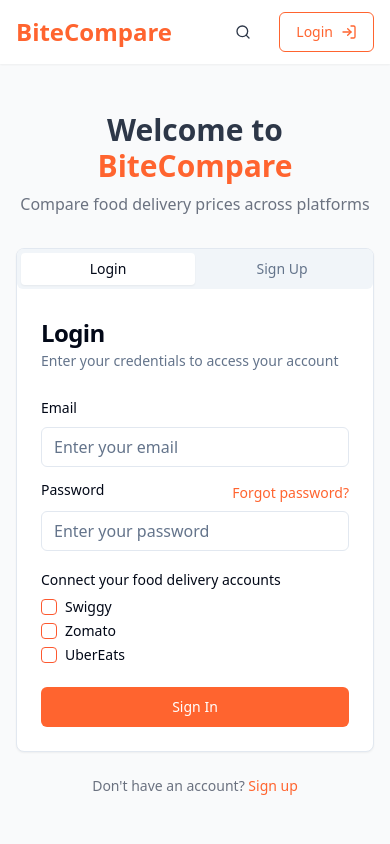
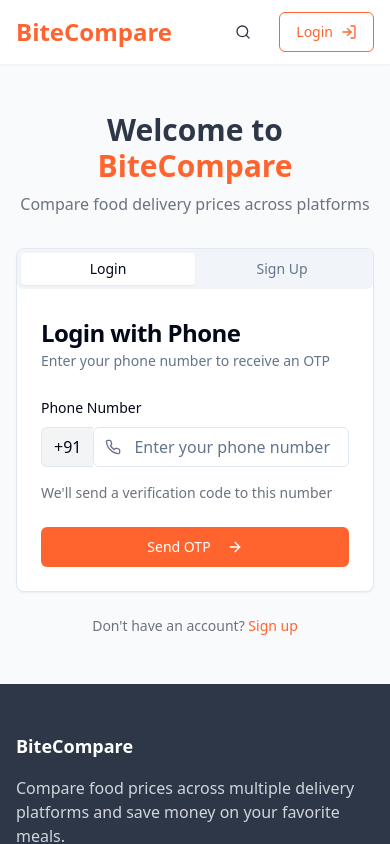
Before and after one commit to nani-0708/foodproject, a React (Vite) app: page /login in a window 390 px wide. Shown: the top 844 px of the page. Built offline with nearby package versions, Linux system fonts and the light colour scheme.

Commit message:
feat: Implement phone number and OTP login
Adds phone number and OTP authentication to the login page.

```diff
--- a/src/pages/Login.tsx
+++ b/src/pages/Login.tsx
@@ -1,23 +1,25 @@
 
 import React, { useState, useEffect } from 'react';
 import { useNavigate } from 'react-router-dom';
-import { Checkbox } from "@/components/ui/checkbox";
 import { Button } from "@/components/ui/button";
 import { Input } from "@/components/ui/input";
 import { Card, CardContent, CardDescription, CardFooter, CardHeader, CardTitle } from "@/components/ui/card";
 import { Tabs, TabsContent, TabsList, TabsTrigger } from "@/components/ui/tabs";
 import { Label } from "@/components/ui/label";
 import { useToast } from "@/hooks/use-toast";
+import { Phone, KeyRound, ArrowRight, Check } from "lucide-react";
+import { InputOTP, InputOTPGroup, InputOTPSlot } from "@/components/ui/input-otp";
 import Navbar from '@/components/Navbar';
 import Footer from '@/components/Footer';
 
 const Login = () => {
   const navigate = useNavigate();
   const { toast } = useToast();
-  const [email, setEmail] = useState('');
-  const [password, setPassword] = useState('');
+  const [phoneNumber, setPhoneNumber] = useState('');
+  const [otp, setOtp] = useState('');
+  const [isLoading, setIsLoading] = useState(false);
+  const [showOtpInput, setShowOtpInput] = useState(false);
   const [activeTab, setActiveTab] = useState('login');
-  const [isLoading, setIsLoading] = useState(false);
   const [connectedApps, setConnectedApps] = useState({
     swiggy: false,
     zomato: false,
@@ -35,14 +37,49 @@ const Login = () => {
     }
   }, [navigate]);
 
-  const handleLogin = (e: React.FormEvent) => {
+  const handleSendOtp = (e: React.FormEvent) => {
     e.preventDefault();
+
+    if (!phoneNumber || phoneNumber.length < 10) {
+      toast({
+        title: "Invalid phone number",
+        description: "Please enter a valid phone number",
+        variant: "destructive",
+      });
+      return;
+    }
+
+    setIsLoading(true);
+
+    // Simulate OTP sending with timeout
+    setTimeout(() => {
+      setShowOtpInput(true);
+      setIsLoading(false);
+      toast({
+        title: "OTP sent",
+        description: `OTP has been sent to ${phoneNumber}`,
+      });
+    }, 1500);
+  };
+
+  const handleVerifyOtp = (e: React.FormEvent) => {
+    e.preventDefault();
+
+    if (!otp || otp.length < 6) {
+      toast({
+        title: "Invalid OTP",
+        description: "Please enter a valid 6-digit OTP",
+        variant: "destructive",
+      });
+      return;
+    }
+
     setIsLoading(true);
 
     // Simulate API call with timeout
     setTimeout(() => {
-      // Demo login - in a real app we would validate credentials
-      if (email && password) {
+      // Demo verification - in a real app we would validate OTP with backend
+      if (otp === "123456") { // For demo purposes only, use a fixed OTP
         // Create connected apps array based on checkbox selections
         const appConnections = [
           { platform: 'Swiggy', isConnected: connectedApps.swiggy, lastSync: new Date() },
@@ -52,7 +89,7 @@ const Login = () => {
 
         // Save login state to localStorage
         localStorage.setItem('user', JSON.stringify({
-          email,
+          phoneNumber,
           isLoggedIn: true,
           timestamp: new Date(),
           connectedApps: appConnections
@@ -67,8 +104,8 @@ const Login = () => {
         navigate('/');
       } else {
         toast({
-          title: "Login failed",
-          description: "Please enter your email and password",
+          title: "Invalid OTP",
+          description: "The OTP you entered is incorrect. Please try again.",
           variant: "destructive",
         });
       }
@@ -79,14 +116,23 @@ const Login = () => {
 
   const handleSignup = (e: React.FormEvent) => {
     e.preventDefault();
+
+    if (!phoneNumber || phoneNumber.length < 10) {
+      toast({
+        title: "Invalid phone number",
+        description: "Please enter a valid phone number",
+        variant: "destructive",
+      });
+      return;
+    }
+
     setIsLoading(true);
 
     // Simulate API call with timeout
     setTimeout(() => {
-      if (email && password) {
       // Save login state to localStorage (same as login for demo)
       localStorage.setItem('user', JSON.stringify({
-          email,
+        phoneNumber,
         isLoggedIn: true,
         timestamp: new Date(),
         connectedApps: [] // New accounts have no connected apps
@@ -99,13 +145,6 @@ const Login = () => {
 
       // Redirect to home page
       navigate('/');
-      } else {
-        toast({
-          title: "Signup failed",
-          description: "Please fill all required fields",
-          variant: "destructive",
-        });
-      }
 
       setIsLoading(false);
     }, 1500);
@@ -131,90 +170,39 @@ const Login = () => {
                 </TabsList>
 
                 <TabsContent value="login">
-                  <form onSubmit={handleLogin}>
+                  {!showOtpInput ? (
+                    <form onSubmit={handleSendOtp}>
                       <CardHeader>
-                      <CardTitle>Login</CardTitle>
-                      <CardDescription>Enter your credentials to access your account</CardDescription>
+                        <CardTitle>Login with Phone</CardTitle>
+                        <CardDescription>Enter your phone number to receive an OTP</CardDescription>
                       </CardHeader>
 
                       <CardContent className="space-y-4">
                         <div className="space-y-2">
-                        <Label htmlFor="email">Email</Label>
+                          <Label htmlFor="phone">Phone Number</Label>
+                          <div className="flex">
+                            <div className="flex items-center px-3 bg-gray-100 border border-r-0 border-input rounded-l-md">
+                              +91
+                            </div>
+                            <div className="relative flex-1">
+                              <Phone className="absolute left-3 top-1/2 transform -translate-y-1/2 text-gray-500 h-4 w-4" />
                               <Input
-                          id="email"
-                          type="email"
-                          placeholder="Enter your email"
-                          value={email}
-                          onChange={(e) => setEmail(e.target.value)}
+                                id="phone"
+                                type="tel"
+                                placeholder="Enter your phone number"
+                                value={phoneNumber}
+                                onChange={(e) => setPhoneNumber(e.target.value)}
+                                className="pl-10"
+                                maxLength={10}
                                 required
                               />
                             </div>
-
-                      <div className="space-y-2">
-                        <div className="flex justify-between">
-                          <Label htmlFor="password">Password</Label>
-                          <a href="#" className="text-sm text-food-orange">Forgot password?</a>
                           </div>
-                        <Input
-                          id="password"
-                          type="password"
-                          placeholder="Enter your password"
-                          value={password}
-                          onChange={(e) => setPassword(e.target.value)}
-                          required
-                        />
                         </div>
 
                         <div className="space-y-2">
-                        <Label>Connect your food delivery accounts</Label>
-                        <div className="space-y-2">
-                          <div className="flex items-center space-x-2">
-                            <Checkbox
-                              id="swiggy"
-                              checked={connectedApps.swiggy}
-                              onCheckedChange={(checked) =>
-                                setConnectedApps({...connectedApps, swiggy: !!checked})
-                              }
-                            />
-                            <label
-                              htmlFor="swiggy"
-                              className="text-sm font-medium leading-none peer-disabled:cursor-not-allowed peer-disabled:opacity-70"
-                            >
-                              Swiggy
-                            </label>
-                          </div>
-
-                          <div className="flex items-center space-x-2">
-                            <Checkbox
-                              id="zomato"
-                              checked={connectedApps.zomato}
-                              onCheckedChange={(checked) =>
-                                setConnectedApps({...connectedApps, zomato: !!checked})
-                              }
-                            />
-                            <label
-                              htmlFor="zomato"
-                              className="text-sm font-medium leading-none peer-disabled:cursor-not-allowed peer-disabled:opacity-70"
-                            >
-                              Zomato
-                            </label>
-                          </div>
-
-                          <div className="flex items-center space-x-2">
-                            <Checkbox
-                              id="uberEats"
-                              checked={connectedApps.uberEats}
-                              onCheckedChange={(checked) =>
-                                setConnectedApps({...connectedApps, uberEats: !!checked})
-                              }
-                            />
-                            <label
-                              htmlFor="uberEats"
-                              className="text-sm font-medium leading-none peer-disabled:cursor-not-allowed peer-disabled:opacity-70"
-                            >
-                              UberEats
-                            </label>
-                          </div>
+                          <div className="flex items-center justify-between text-sm">
+                            <span className="text-gray-500">We'll send a verification code to this number</span>
                           </div>
                         </div>
                       </CardContent>
@@ -225,54 +213,106 @@ const Login = () => {
                           className="w-full bg-food-orange hover:bg-food-orange/90"
                           disabled={isLoading}
                         >
-                        {isLoading ? "Signing in..." : "Sign In"}
+                          {isLoading ? "Sending OTP..." : "Send OTP"}
+                          <ArrowRight className="ml-2 h-4 w-4" />
                         </Button>
                       </CardFooter>
                     </form>
+                  ) : (
+                    <form onSubmit={handleVerifyOtp}>
+                      <CardHeader>
+                        <CardTitle>Enter OTP</CardTitle>
+                        <CardDescription>We've sent a verification code to {phoneNumber}</CardDescription>
+                      </CardHeader>
+
+                      <CardContent className="space-y-4">
+                        <div className="space-y-2">
+                          <Label htmlFor="otp">One-Time Password</Label>
+                          <div className="flex justify-center">
+                            <InputOTP maxLength={6} value={otp} onChange={setOtp}>
+                              <InputOTPGroup>
+                                <InputOTPSlot index={0} />
+                                <InputOTPSlot index={1} />
+                                <InputOTPSlot index={2} />
+                                <InputOTPSlot index={3} />
+                                <InputOTPSlot index={4} />
+                                <InputOTPSlot index={5} />
+                              </InputOTPGroup>
+                            </InputOTP>
+                          </div>
+                        </div>
+
+                        <div className="text-center">
+                          <button
+                            type="button"
+                            className="text-food-orange text-sm hover:underline"
+                            onClick={() => setShowOtpInput(false)}
+                          >
+                            Change phone number
+                          </button>
+                          <div className="mt-2">
+                            <button
+                              type="button"
+                              className="text-food-orange text-sm hover:underline"
+                              onClick={handleSendOtp}
+                            >
+                              Resend OTP
+                            </button>
+                          </div>
+                        </div>
+                      </CardContent>
+
+                      <CardFooter>
+                        <Button
+                          type="submit"
+                          className="w-full bg-food-orange hover:bg-food-orange/90"
+                          disabled={isLoading}
+                        >
+                          {isLoading ? "Verifying..." : "Verify & Login"}
+                          <Check className="ml-2 h-4 w-4" />
+                        </Button>
+                      </CardFooter>
+                    </form>
+                  )}
                 </TabsContent>
 
                 <TabsContent value="signup">
                   <form onSubmit={handleSignup}>
                     <CardHeader>
                       <CardTitle>Create an account</CardTitle>
-                      <CardDescription>Enter your details to create a new account</CardDescription>
+                      <CardDescription>Enter your phone number to create a new account</CardDescription>
                     </CardHeader>
 
                     <CardContent className="space-y-4">
                       <div className="space-y-2">
-                        <Label htmlFor="signup-email">Email</Label>
+                        <Label htmlFor="signup-phone">Phone Number</Label>
+                        <div className="flex">
+                          <div className="flex items-center px-3 bg-gray-100 border border-r-0 border-input rounded-l-md">
+                            +91
+                          </div>
+                          <div className="relative flex-1">
+                            <Phone className="absolute left-3 top-1/2 transform -translate-y-1/2 text-gray-500 h-4 w-4" />
                             <Input
-                          id="signup-email"
-                          type="email"
-                          placeholder="Enter your email"
-                          value={email}
-                          onChange={(e) => setEmail(e.target.value)}
+                              id="signup-phone"
+                              type="tel"
+                              placeholder="Enter your phone number"
+                              value={phoneNumber}
+                              onChange={(e) => setPhoneNumber(e.target.value)}
+                              className="pl-10"
+                              maxLength={10}
                               required
                             />
                           </div>
-
-                      <div className="space-y-2">
-                        <Label htmlFor="signup-password">Password</Label>
-                        <Input
-                          id="signup-password"
-                          type="password"
-                          placeholder="Create a password"
-                          value={password}
-                          onChange={(e) => setPassword(e.target.value)}
-                          required
-                        />
+                        </div>
                       </div>
 
-                      <div className="space-y-2">
-                        <Label htmlFor="terms" className="text-sm flex items-start space-x-2">
-                          <Checkbox id="terms" />
-                          <span>
-                            I agree to the
-                            <a href="#" className="text-food-orange mx-1">Terms of Service</a>
-                            and
-                            <a href="#" className="text-food-orange mx-1">Privacy Policy</a>
-                          </span>
-                        </Label>
+                      <div className="space-y-2 text-sm text-gray-500">
+                        <p>By continuing, you agree to our</p>
+                        <div className="flex space-x-1">
+                          <a href="#" className="text-food-orange hover:underline">Terms of Service</a>
+                          <span>and</span>
+                          <a href="#" className="text-food-orange hover:underline">Privacy Policy</a>
+                        </div>
                       </div>
                     </CardContent>
 
@@ -294,7 +334,10 @@ const Login = () => {
               <p>
                 {activeTab === 'login' ? "Don't have an account? " : "Already have an account? "}
                 <button
-                  onClick={() => setActiveTab(activeTab === 'login' ? 'signup' : 'login')}
+                  onClick={() => {
+                    setActiveTab(activeTab === 'login' ? 'signup' : 'login');
+                    setShowOtpInput(false);
+                  }}
                   className="text-food-orange hover:underline"
                 >
                   {activeTab === 'login' ? "Sign up" : "Sign in"}
```
Lines whose indentation alone changed are shown as unchanged.
